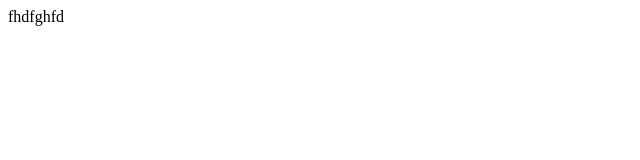
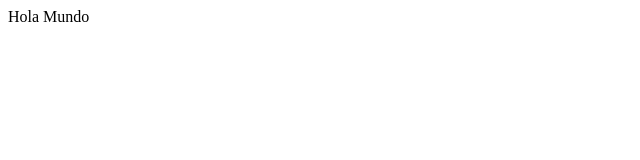
Before and after one commit to sergioAndresCastaneda/PruebaCursoGit2, a plain HTML site: page index.html in a window 1280 px wide. Shown: the full height of the page, 0-640 px from the left. Drawn offline with Linux system fonts and the light colour scheme.

Commit message:
Arreglando texto

```diff
--- a/index.html
+++ b/index.html
@@ -6,6 +6,6 @@
     <title>Git_VScode-v1</title>
 </head>
 <body>
-    fhdfghfd
+    <div>Hola Mundo</div>
 </body>
 </html>
```
